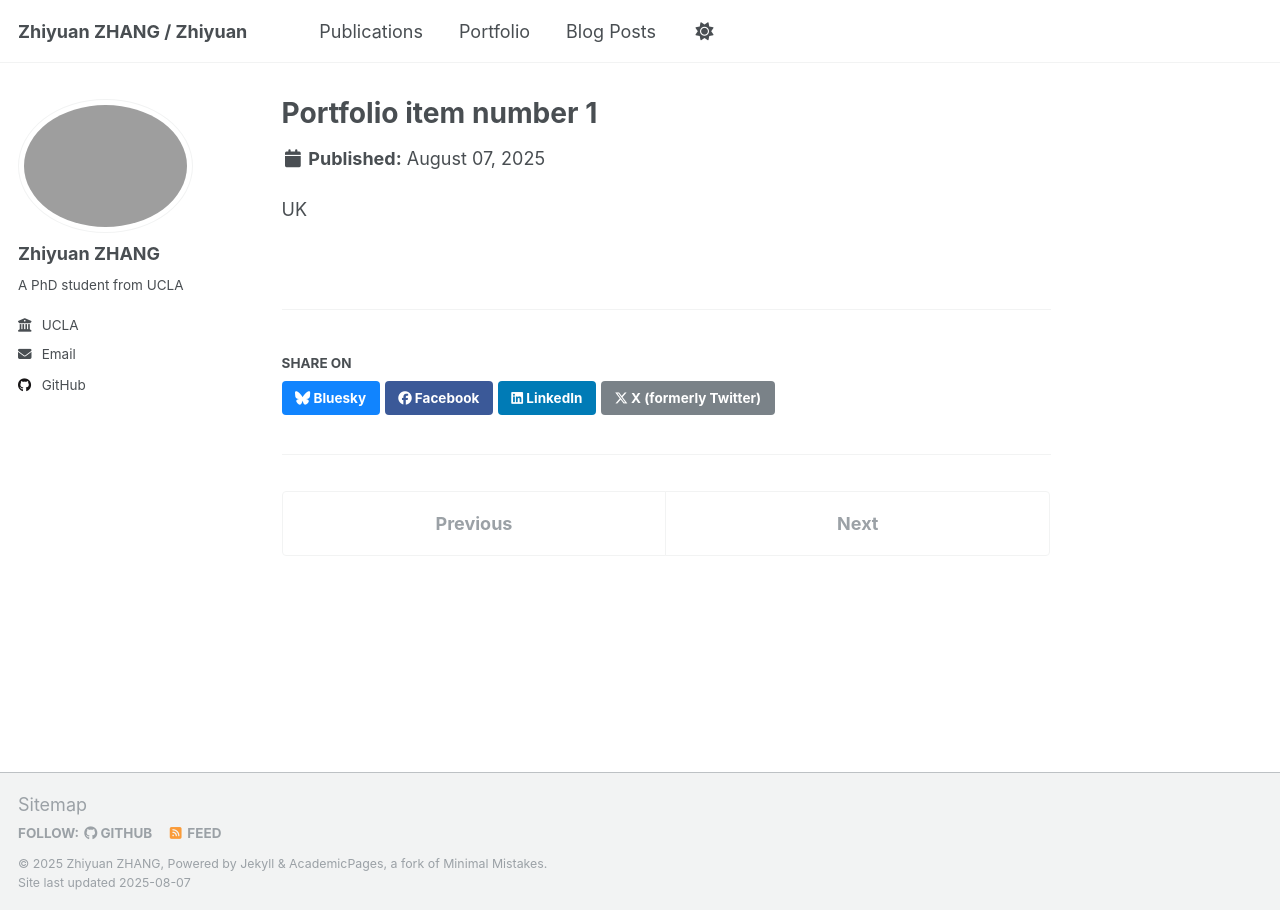
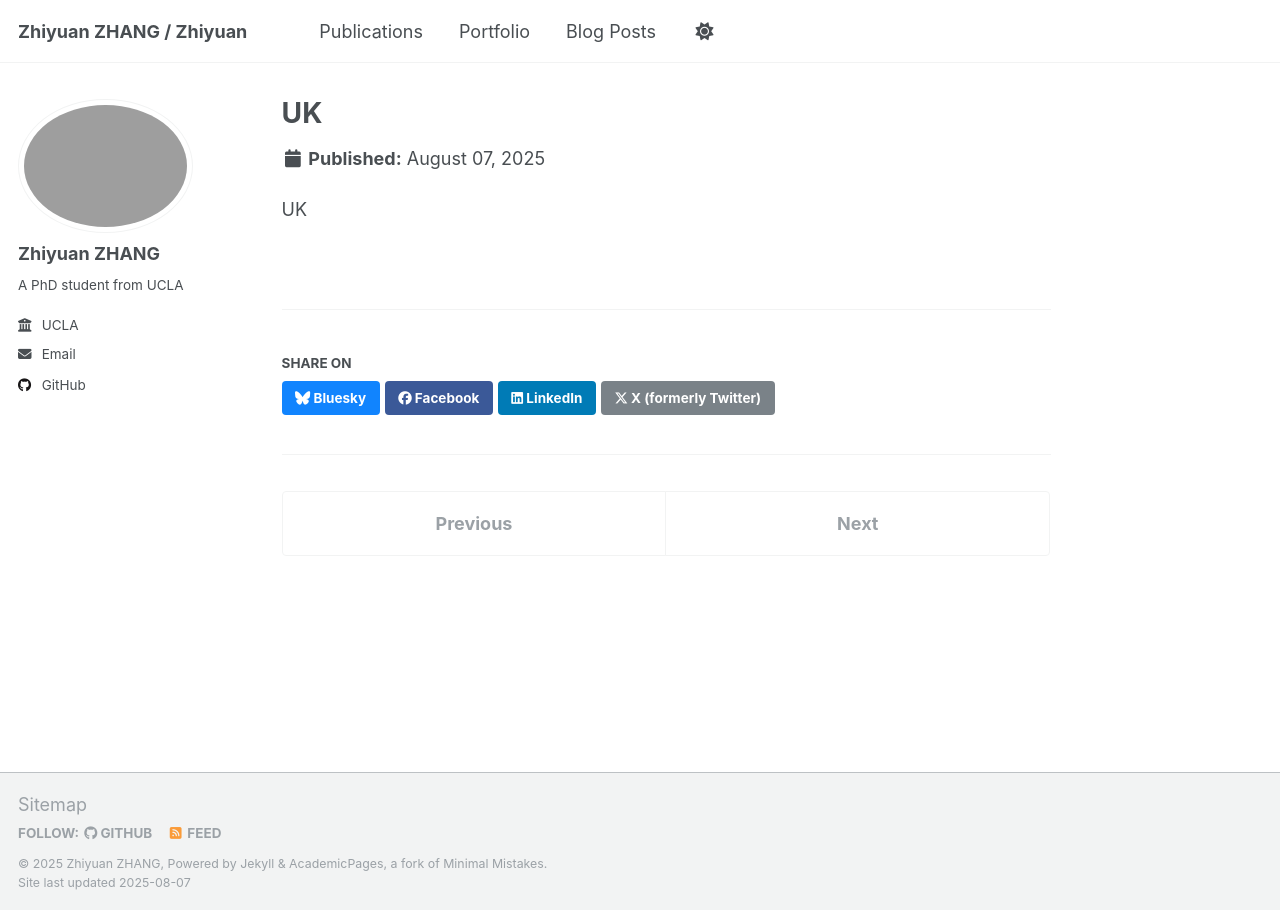
Before and after one commit to h-zhanggg/Zhiyuan-Zhang, a Jekyll site: the page built from _portfolio/portfolio-1.md, in a window 1280 px wide. Built offline with Jekyll 4.4.1, drawn with Linux system fonts in a browser that asks for light colours; a script that is not in the unit is left out.

Commit message:
portfolio

```diff
--- a/_portfolio/portfolio-1.md
+++ b/_portfolio/portfolio-1.md
@@ -1,5 +1,5 @@
 ---
-title: "Portfolio item number 1"
+title: "UK"
 excerpt: "Short description of portfolio item number 1<br/><img src='/images/UK.png'>"
 collection: portfolio
 ---
--- a/_portfolio/portfolio-2.html
+++ b/_portfolio/portfolio-2.html
@@ -1,6 +1,6 @@
 ---
-title: "Portfolio item number 2"
-excerpt: "Short description of portfolio item number 2 <br/><img src='/images/cathay.png'>"
+title: "Cathay Hackathon 2023"
+excerpt: "Cathay Hackathon 2023<br/><img src='/images/cathay.png'>"
 collection: portfolio
 ---
 
```
Also changed, not shown: _portfolio/portfolio-3.md (+1 -1 lines).
